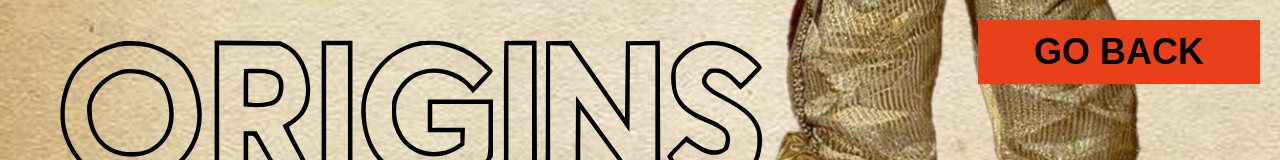
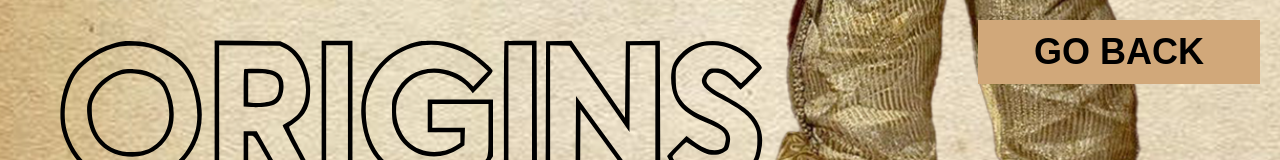
Before and after one commit to aeiouhmed/heels-of-time, a React (Create React App) app: page /home/origins in a window 1280 px wide. Shown: the top 160 px of the page. Built offline with nearby package versions, Linux system fonts and the light colour scheme.

Commit message:
fixed bug

```diff
--- a/src/originPage.css
+++ b/src/originPage.css
@@ -85,7 +85,7 @@
     z-index: 5;
 }
 
-.go-back-btn {
+.back-btn {
     position: absolute;
     top: 20px;
     right: 20px;
@@ -95,7 +95,7 @@
     transition: all 0.3s ease;
 }
 
-.go-back-btn button {
+.back-btn button {
     font-size: 36px;
     font-weight: bold;
     color: black;
@@ -105,12 +105,12 @@
     transition: all 0.3s ease;
 }
 
-.go-back-btn:hover button {
+.back-btn:hover button {
     font-size: 37px;
     color: white;
 }
 
-.go-back-btn:hover {
+.back-btn:hover {
     transform: scale(1.05);
     background-color: #b28f68;
 }
--- a/src/originPage.js
+++ b/src/originPage.js
@@ -6,7 +6,7 @@ function OriginPage() {
 
     const navigate = useNavigate()
 
-    const goBack = () => {
+    const back = () => {
         navigate("/home")
     }
 
@@ -21,8 +21,8 @@ function OriginPage() {
           <img src="/originPage/text-persian.svg" className="text-persian"/>
           <img src="/originPage/right-bottom.svg" className="right-bottom"/>
           <img src="/originPage/right-middle.svg" className="right-middle"/>
-          <div className="go-back-btn">
-            <button onClick={goBack}>GO BACK</button>
+          <div className="back-btn">
+            <button onClick={back}>GO BACK</button>
           </div>
       </div>
     );
```
